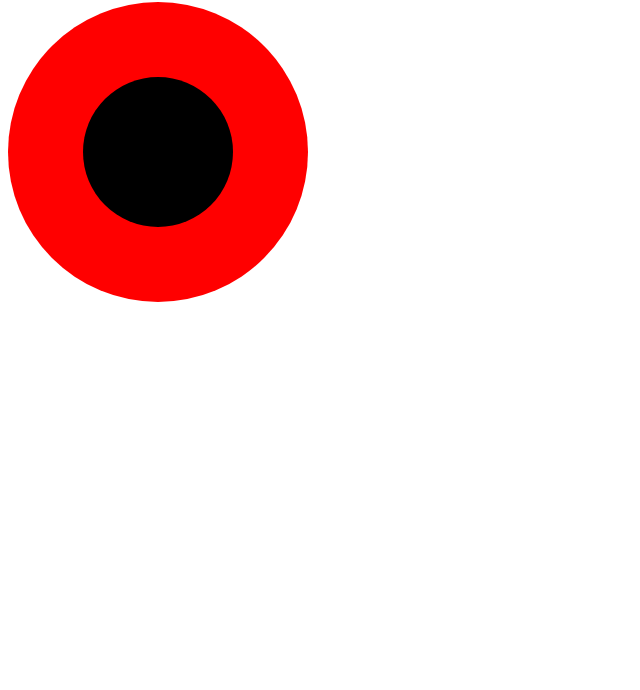
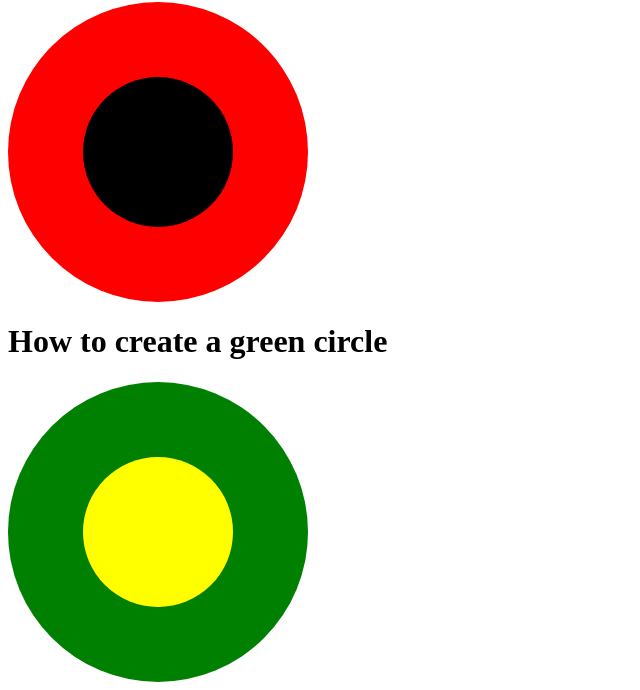
Before and after one commit to ibm-developer-skills-network/gkpbt-css-circle, a plain HTML site: page circle.html in a window 1280 px wide. Shown: the part 458-1148 px from the top of the page, without its empty margins (0-640 px from the left). Before the commit the page ends 800 px from the top, so only its background shows below. Drawn offline with Linux system fonts and the light colour scheme.

Commit message:
added a green circle

```diff
--- a/circle.html
+++ b/circle.html
@@ -17,5 +17,9 @@
 		</div>
 	</div>
 
+	<h1>How to create a green circle</h1>
+	<div class="green circle">
+		<div class="yellow circle">
+		</div>
 </body>
 </html>
--- a/style.css
+++ b/style.css
@@ -35,3 +35,17 @@
 			top: 75px;
 			left: 75px;
 }
+
+.yellow {
+			background-color:yellow
+}
+.circle > .yellow{
+			width:150px;
+			height:150px;
+			position: relative;
+			top: 75px;
+			left: 75px;
+}
+.green {
+			background-color:green
+}
```
